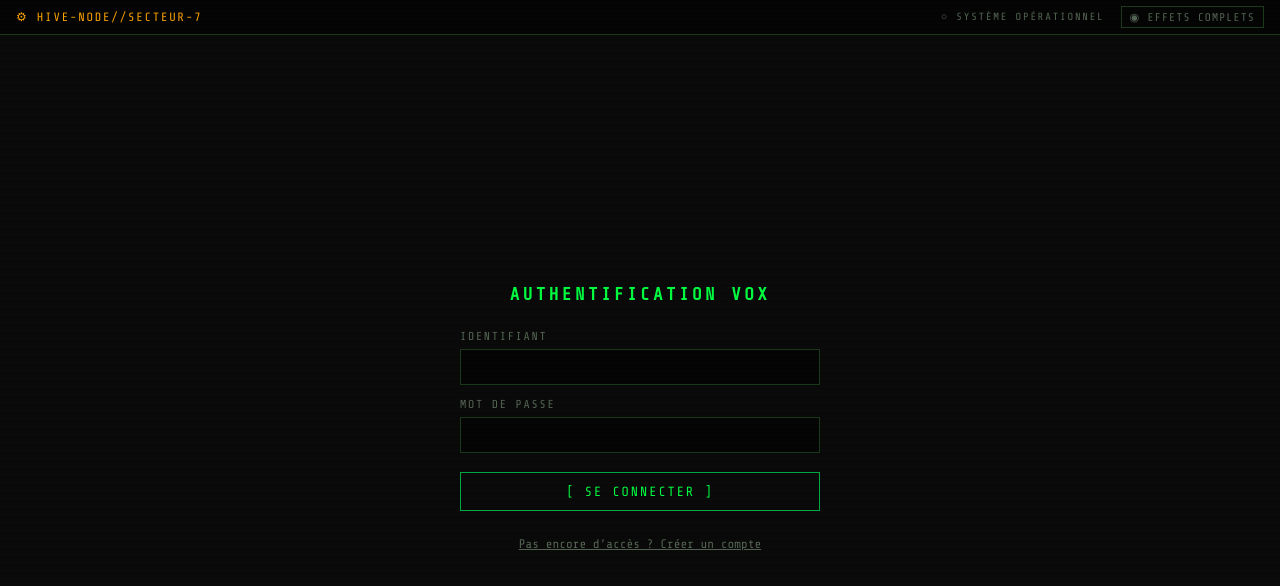
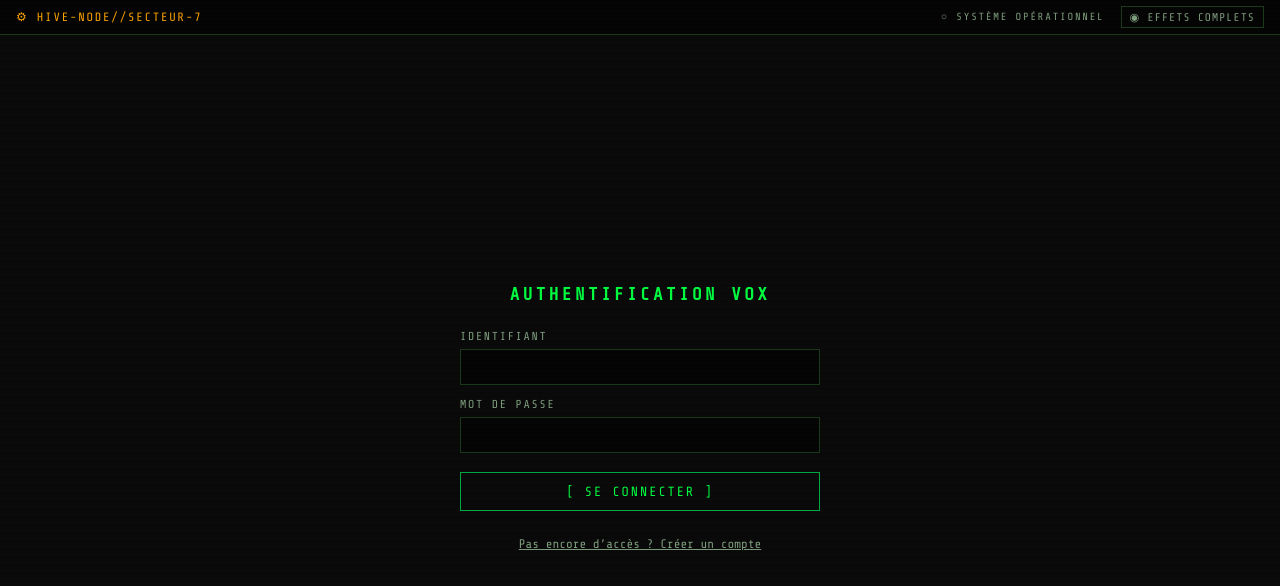
Before and after one commit to Berserkyr/rpg-40k, a React (Vite) app in the folder frontend/: page / in a window 1280 px wide. Shown: the top 586 px of the page. Built offline with nearby package versions, Linux system fonts and the light colour scheme; no server answers.

Commit message:
C2.2.3: corriger contraste WCAG et documenter audit axe + ratios

```diff
--- a/frontend/src/App.css
+++ b/frontend/src/App.css
@@ -10,7 +10,7 @@
   --surface: #050505;
   --border: #1a3a1a;
   --text: #c8ffc8;
-  --muted: #556655;
+  --muted: #7f9f7f;
 }
 
 html, body, #root {
```
Also changed, not shown: 1 other file (tests, documents, lock files or other folders).
